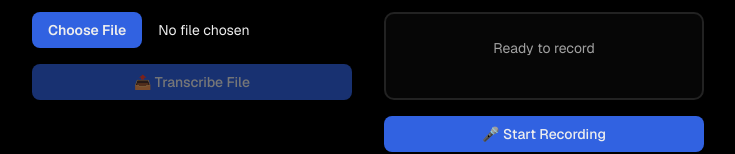
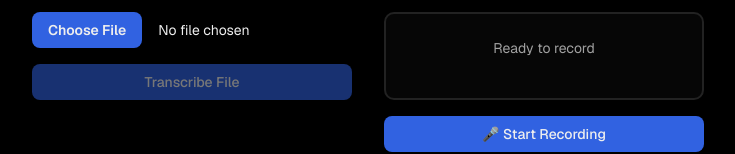
Before and after one commit to saint180/InternshipAssesment, a Next.js app: page / in a window 1280 px wide. Shown: the part 402-556 px from the top of the page, without its empty margins (272-1007 px from the left). Built offline with nearby package versions, Linux system fonts and the light colour scheme.

Commit message:
Remove emoji from file upload button text

```diff
--- a/components/file-upload.tsx
+++ b/components/file-upload.tsx
@@ -88,7 +88,7 @@ export function FileUpload({ onTranscribe, isLoading = false }: FileUploadProps)
             Transcribing...
           </>
         ) : (
-          <>📤 Transcribe File</>
+          <>Transcribe File</>
         )}
       </Button>
     </form>
```
